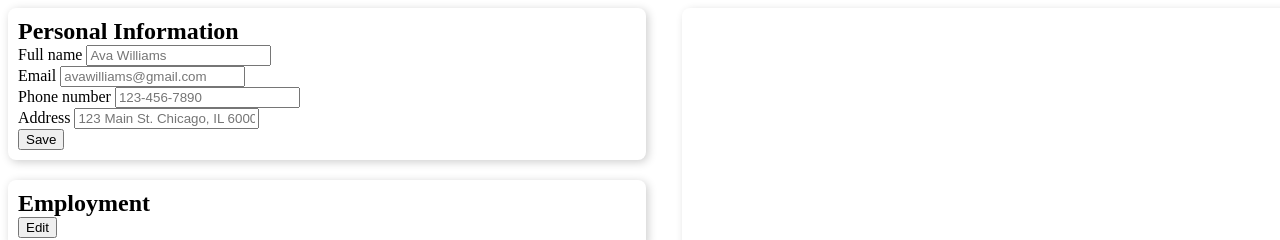
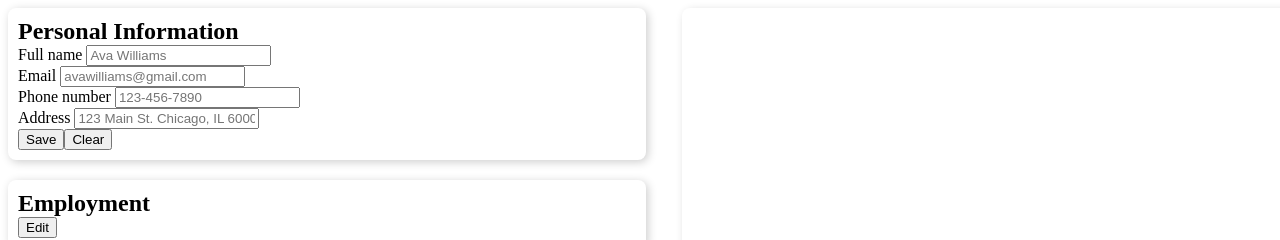
Before and after one commit to itsdavehimself/top-react-cv, a React (Vite) app: page / in a window 1280 px wide. Shown: the top 240 px of the page. Built offline with nearby package versions, Linux system fonts and the light colour scheme.

Commit message:
Add edit and clear buttons

```diff
--- a/src/education.jsx
+++ b/src/education.jsx
@@ -72,7 +72,7 @@ export default function EducationPanel({ title, isActive, onShow, educationForm,
 
   return (
     <Panel title={title} isActive={isActive} onShow={onShow}>
-      <button className="add-button" onClick={addEducation}>Add education</button>
+      <button className="add-button" onClick={addEducation}>Add education history</button>
       {isAddingEducation && (
         <form className="education">
         <div className="education-input">
@@ -155,6 +155,7 @@ export default function EducationPanel({ title, isActive, onShow, educationForm,
           {educationArr.map((educationItem, index) =>
           <div key={index}>
             {educationItem.school}
+            <button onClick={() => console.log('hi')}>Edit</button>
             <button onClick={() => deleteEducationArr(index)}>Delete</button>
           </div>)}
         </div>
--- a/src/personal-info.jsx
+++ b/src/personal-info.jsx
@@ -34,7 +34,19 @@ export default function PersonalInfoPanel({ title, isActive, onShow, personalFor
     })
     setIsSaved(true);
     setTimeout(() => setIsSaved(false), 2000)
+  }
 
+  function clearPersonalData() {
+    setNameValue('');
+    setEmailValue('');
+    setPhoneValue('');
+    setAddressValue('');
+    setPersonalForm({
+      name: '',
+      email: '',
+      phone: '',
+      address: '',
+    })
   }
 
   function formatPhoneNumber(input) {
@@ -101,6 +113,7 @@ export default function PersonalInfoPanel({ title, isActive, onShow, personalFor
         <p>Saved!</p>
       )}
       <button onClick={handleButtonClick}>Save</button>
+      <button onClick={clearPersonalData}>Clear</button>
     </Panel>
   );
 }
```
